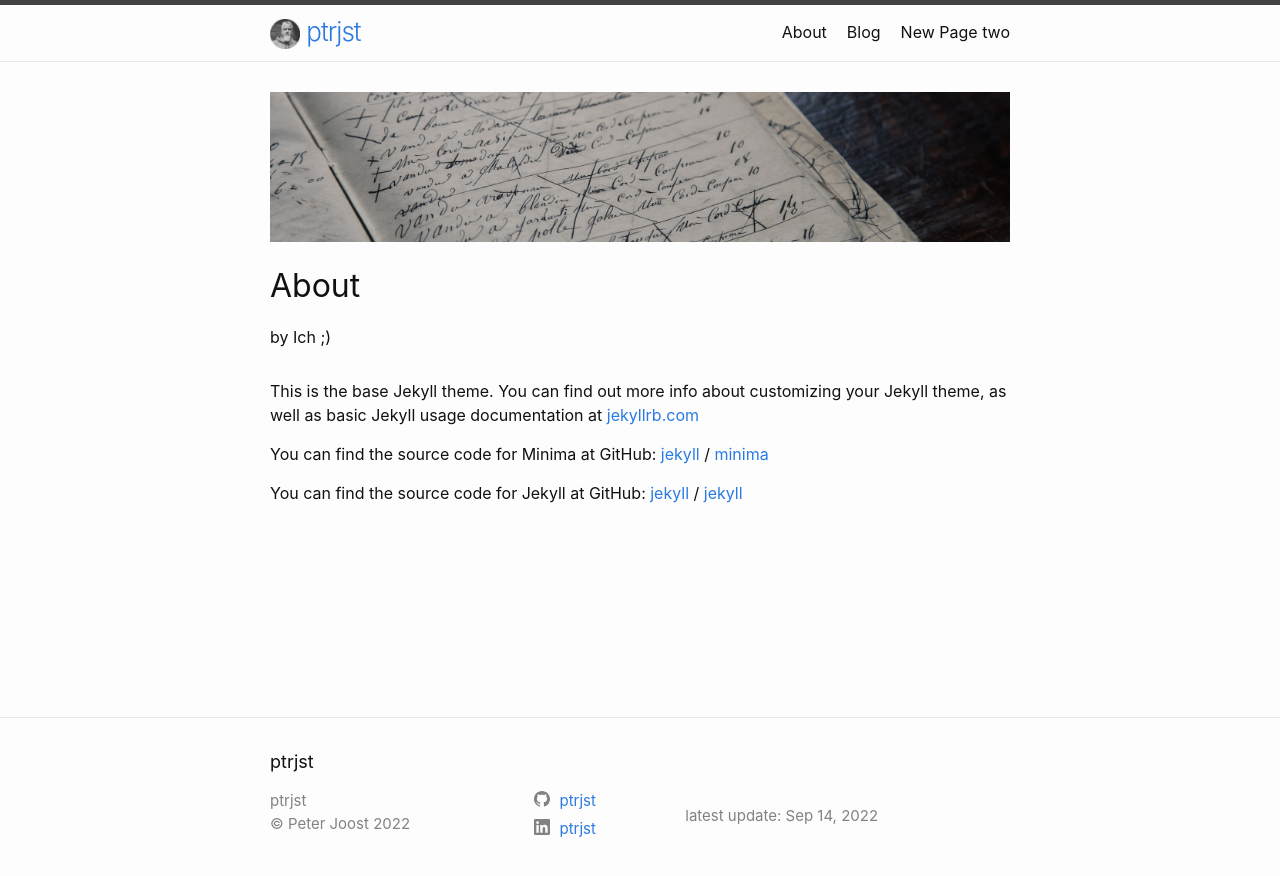
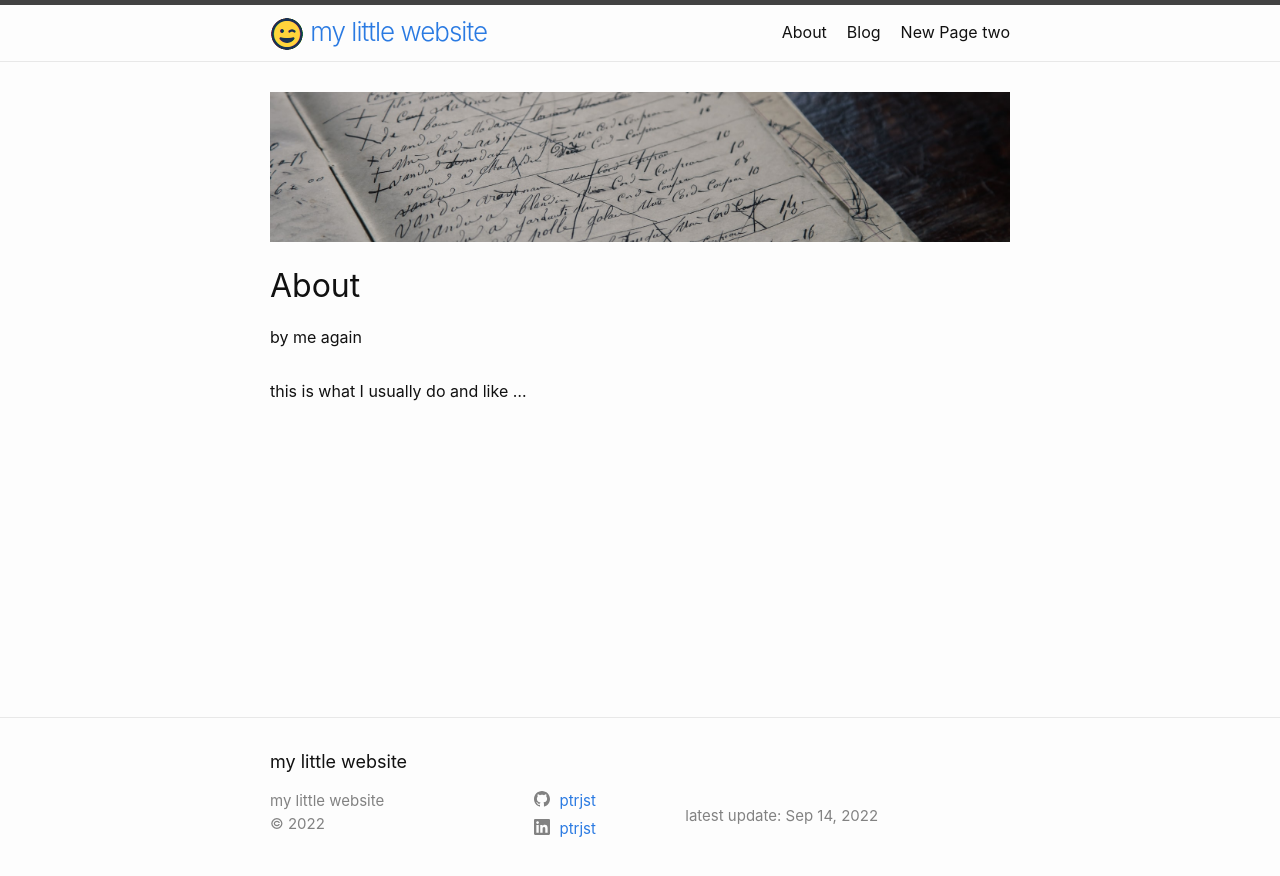
Before and after one commit to ptrjst/blog-demo, a Jekyll site: the page built from about.md, in a window 1280 px wide. Shown: the top 876 px of the page. Built offline with Jekyll 4.4.1, drawn with Linux system fonts in a browser that asks for light colours.

Commit message:
update to README
Signed-off-by: ptrjst <ptrjst@users.noreply.github.com>

```diff
--- a/_config.yml
+++ b/_config.yml
@@ -17,7 +17,7 @@
 # you will see them accessed via {{ site.title }}, {{ site.email }}, and so on.
 # You can create any custom variable you would like, and they will be accessible
 # in the templates via {{ site.myvariable }}.
-title: ptrjst
+title: my little website
 # email: your-email@example.com
 # description: >- # this means to ignore newlines until "baseurl:"
 #  Here some good but brief descriptions needs to find it's place.
@@ -37,7 +37,7 @@ github_username: ptrjst
 
 # New fields, not used by default by Jekyll and themes - these required changes to the original minima theme!
 # Copyright, copyright symbol and year (auto)
-copyright: "Peter Joost"
+copyright: "<put authors name here>"
 # the main logo of the page
 title-logo: ./assets/title-logo.png
 # Below change would allow to use a logo from an online source, requires also change in the header.html
--- a/about.md
+++ b/about.md
@@ -4,18 +4,7 @@ layout: page
 image: default
 permalink: /about/
 date:   2022-08-29 15:34:38 +0200
-author: Ich ;)
+author: me again
 ---
 
-This is the base Jekyll theme. You can find out more info about customizing your Jekyll theme, as well as basic Jekyll usage documentation at [jekyllrb.com](https://jekyllrb.com/)
-
-You can find the source code for Minima at GitHub:
-[jekyll][jekyll-organization] /
-[minima](https://github.com/jekyll/minima)
-
-You can find the source code for Jekyll at GitHub:
-[jekyll][jekyll-organization] /
-[jekyll](https://github.com/jekyll/jekyll)
-
-
-[jekyll-organization]: https://github.com/jekyll
+this is what I usually do and like ...
```
Also changed, not shown: blog.md (+1 -1 lines), index.md (+3 -3 lines), README.md, assets/title-logo.png.
